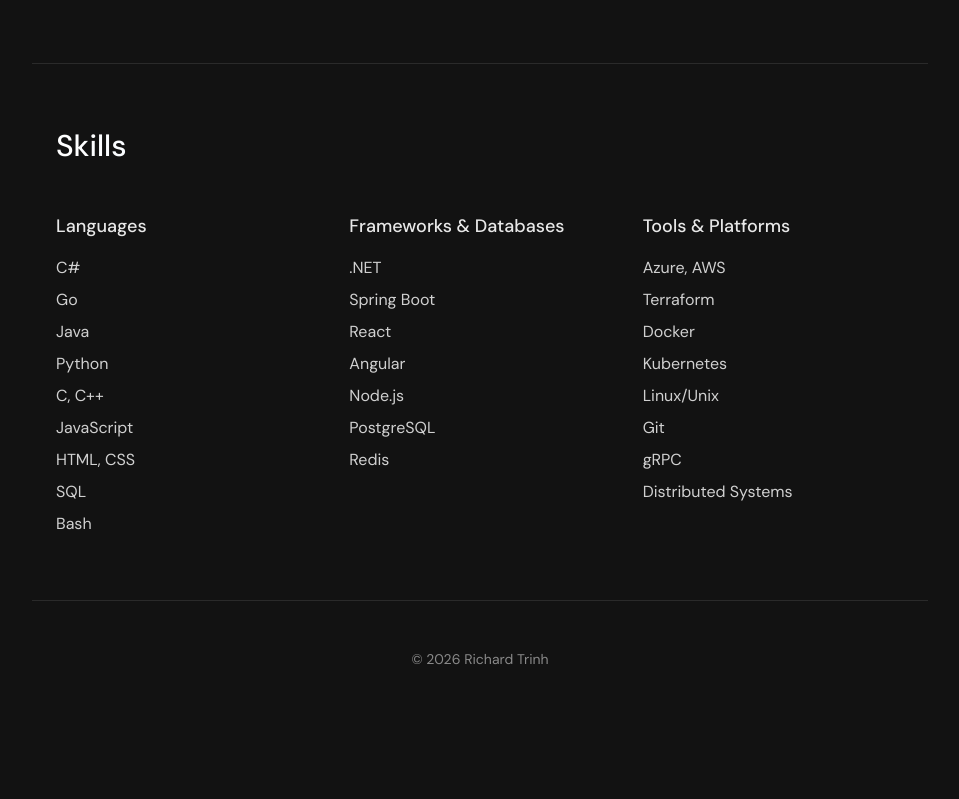
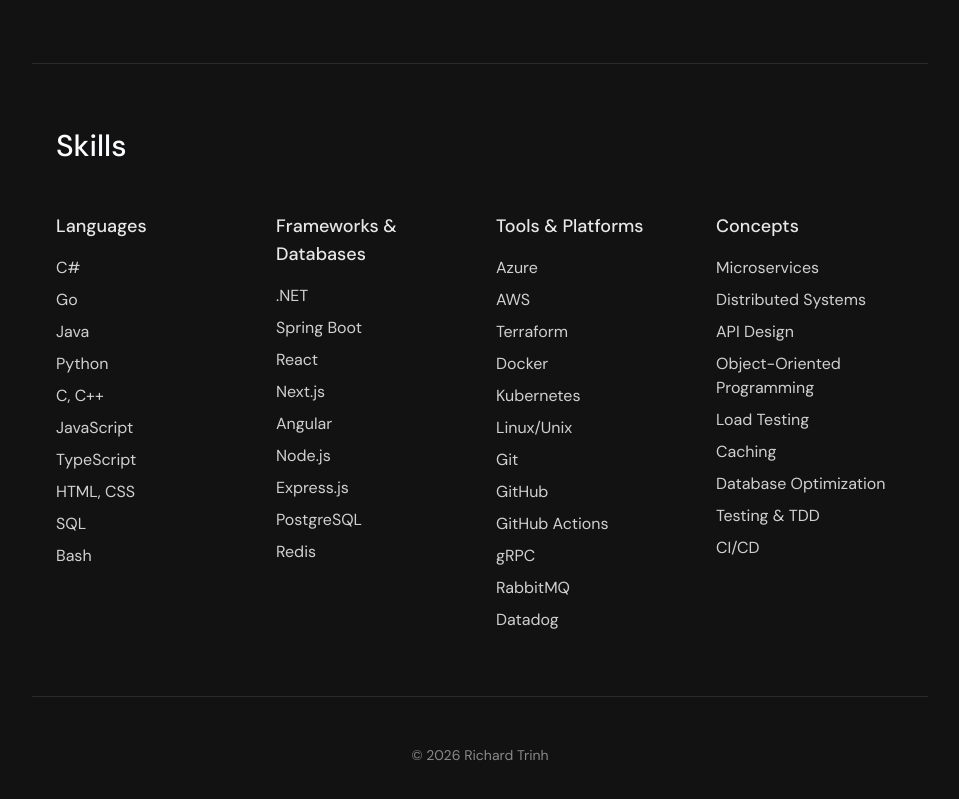
Before and after one commit to rtrin/portfolio, a Next.js app: page / in a window 1280 px wide. Shown: the part 3026-3825 px from the top of the page, without its empty margins (160-1119 px from the left). Before the commit the page ends 3743 px from the top, so only its background shows below. Built offline with nearby package versions, Linux system fonts and the light colour scheme.

Commit message:
Add concept skills, extras

```diff
--- a/src/app/page.tsx
+++ b/src/app/page.tsx
@@ -416,7 +416,7 @@ export default function Home() {
           initial="initial"
           whileInView="animate"
           viewport={{ once: true, margin: "-100px" }}
-          className="grid md:grid-cols-3 gap-8"
+          className="grid md:grid-cols-4 gap-8"
         >
           <motion.div variants={fadeInUp}>
             <h3 className="text-lg font-medium text-white/90 mb-4">Languages</h3>
@@ -427,6 +427,7 @@ export default function Home() {
               <li>Python</li>
               <li>C, C++</li>
               <li>JavaScript</li>
+              <li>TypeScript</li>
               <li>HTML, CSS</li>
               <li>SQL</li>
               <li>Bash</li>
@@ -439,8 +440,10 @@ export default function Home() {
               <li>.NET</li>
               <li>Spring Boot</li>
               <li>React</li>
+              <li>Next.js</li>
               <li>Angular</li>
               <li>Node.js</li>
+              <li>Express.js</li>
               <li>PostgreSQL</li>
               <li>Redis</li>
             </ul>
@@ -449,14 +452,33 @@ export default function Home() {
           <motion.div variants={fadeInUp}>
             <h3 className="text-lg font-medium text-white/90 mb-4">Tools & Platforms</h3>
             <ul className="space-y-2 text-white/80">
-              <li>Azure, AWS</li>
+              <li>Azure</li>
+              <li>AWS</li>
               <li>Terraform</li>
               <li>Docker</li>
               <li>Kubernetes</li>
               <li>Linux/Unix</li>
               <li>Git</li>
+              <li>GitHub</li>
+              <li>GitHub Actions</li>
               <li>gRPC</li>
+              <li>RabbitMQ</li>
+              <li>Datadog</li>
+            </ul>
+          </motion.div>
+
+          <motion.div variants={fadeInUp}>
+            <h3 className="text-lg font-medium text-white/90 mb-4">Concepts</h3>
+            <ul className="space-y-2 text-white/80">
+              <li>Microservices</li>
               <li>Distributed Systems</li>
+              <li>API Design</li>
+              <li>Object-Oriented Programming</li>
+              <li>Load Testing</li>
+              <li>Caching</li>
+              <li>Database Optimization</li>
+              <li>Testing & TDD</li>
+              <li>CI/CD</li>
             </ul>
           </motion.div>
         </motion.div>
```
